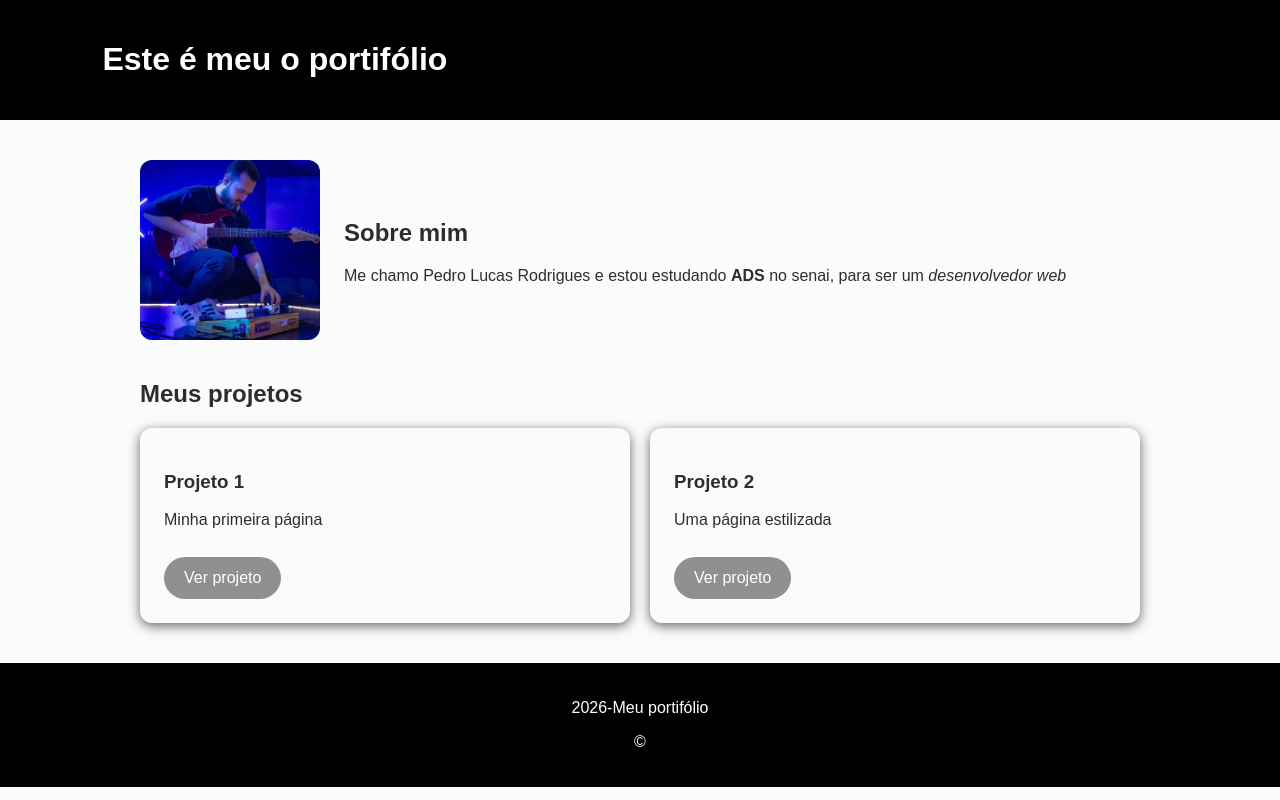
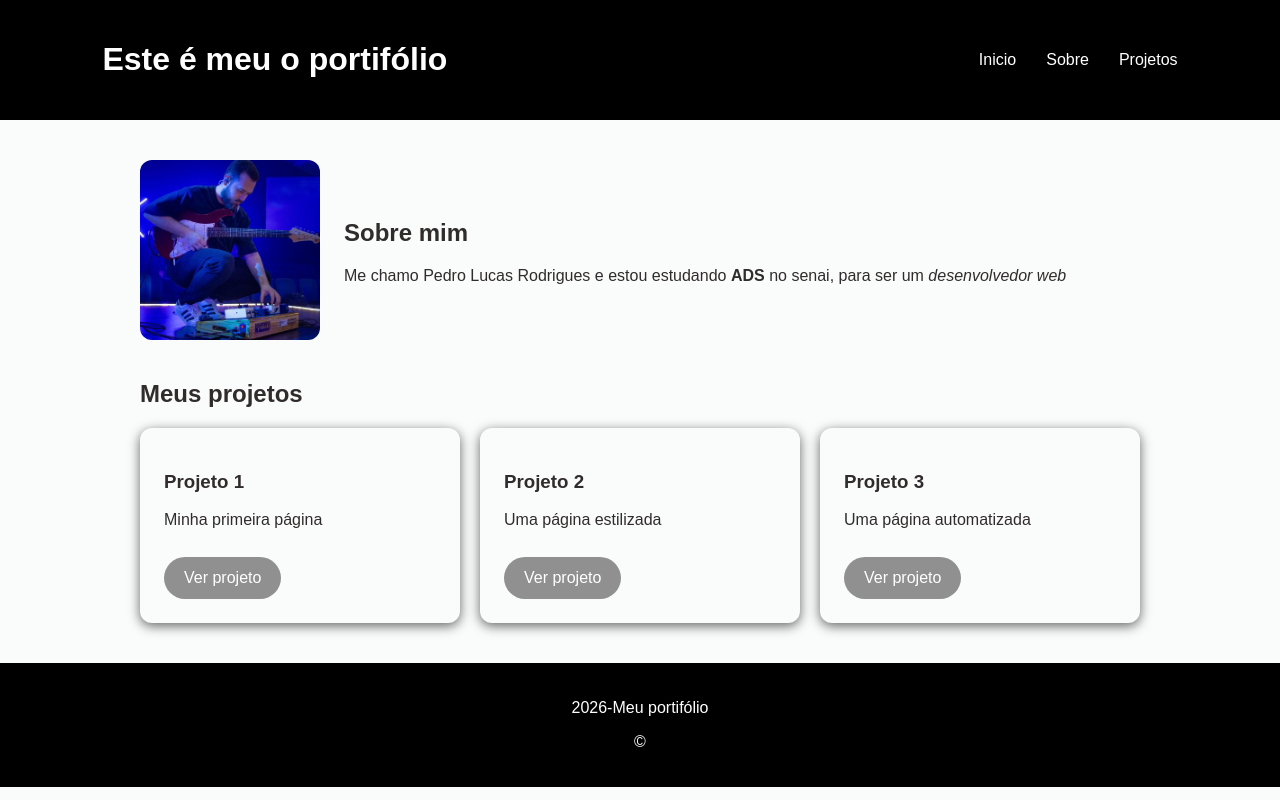
Before and after one commit to pedrolucasrodri/disciplina-desenvolvimento-de-sistemas, a PHP site: page / in a window 1280 px wide. Run offline with PHP 8.4, Linux system fonts and the light colour scheme.

Commit message:
Ajustes finais

```diff
--- a/aula_html/meu portfolio/index.html
+++ b/aula_html/meu portfolio/index.html
@@ -12,6 +12,7 @@
         <!--Home-->
         <header class="topo">
             <h1>Este é meu o portifólio</h1>
+            <nav><ul><li><a href="#inicio">Inicio</a></li><li><a href="#sobre">Sobre</a></li><li><a href="#projetos">Projetos</a></li></ul></nav>
         </header>
 
         <main class="container">
@@ -24,6 +25,7 @@
                 <div class="cards">
                     <div class="card"><h3>Projeto 1</h3><p>Minha primeira página</p><a class="botao" href="#">Ver projeto</a></div>
                     <div class="card"><h3>Projeto 2</h3><p>Uma página estilizada</p><a class="botao" href="#">Ver projeto</a></div>
+                    <div class="card"><h3>Projeto 3</h3><p>Uma página automatizada</p><a class="botao" href="#">Ver projeto</a></div>
                 </div>
             </section>
         </main>
--- a/aula_html/meu portfolio/style.css
+++ b/aula_html/meu portfolio/style.css
@@ -72,3 +72,15 @@ footer{
     background: black;
     color: white;
 }
+
+nav a {
+    color: white;
+    text-decoration: none;
+}
+
+nav ul {
+    display: flex;
+    gap: 30px;
+    list-style: none;
+    padding: 0;
+}
```
Also changed, not shown: cssss.css (+10 -0 lines).
